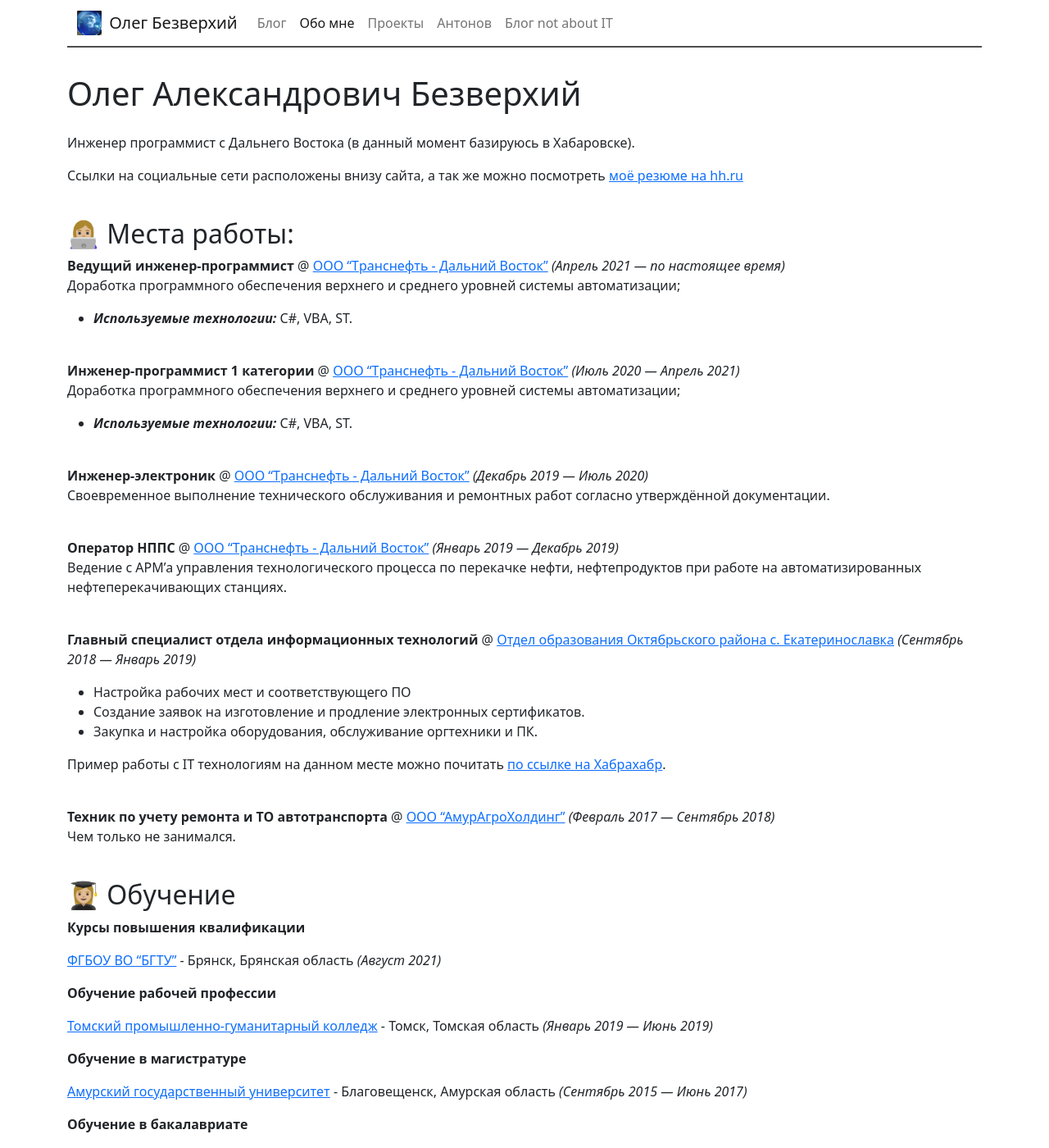
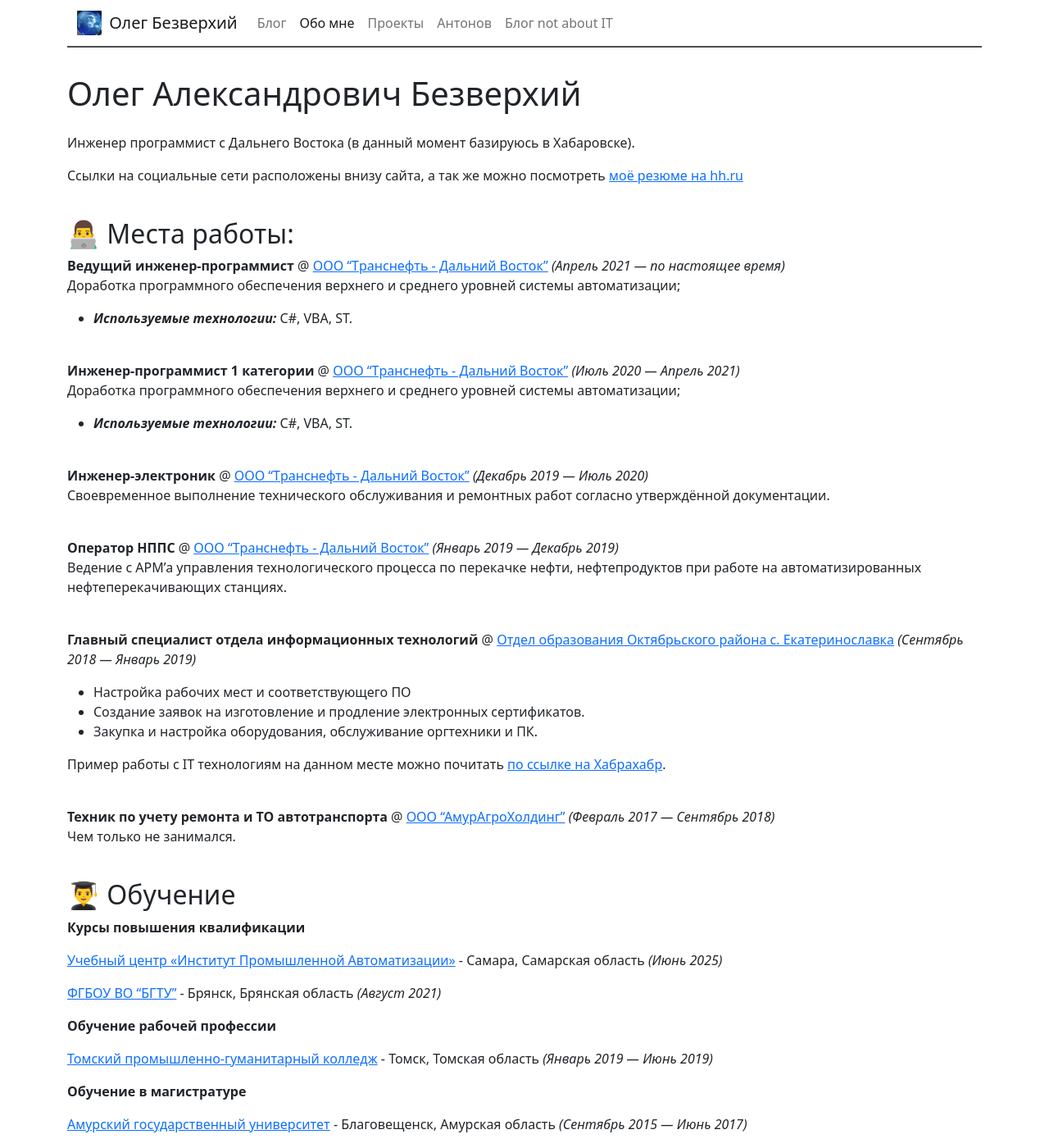
Before and after one commit to OlegBezverhii/olegbezverhii.github.io, a Jekyll site: the page built from anypages/about.md, in a window 1280 px wide and 1400 px high. Shown: the whole window at 82% size. Built offline with Jekyll 4.4.1, drawn with Linux system fonts in a browser that asks for light colours.

```diff
--- a/anypages/about.md
+++ b/anypages/about.md
@@ -9,7 +9,7 @@ permalink: /about/
 Ссылки на социальные сети расположены внизу сайта, а так же можно посмотреть [моё резюме на hh.ru](https://blagoveschensk.hh.ru/resume/100a47e7ff099c5d9b0039ed1f3359764f7137)
 <br><br>
 
-## 👩🏼‍💻 Места работы:
+## 👨‍💻 Места работы:
 
 **Ведущий инженер-программист** @ [ООО "Tранснефть - Дальний Восток"](https://fareast.transneft.ru) _(Апрель 2021 — по настоящее время)_ <br>
 Доработка программного обеспечения верхнего и среднего уровней системы автоматизации;
@@ -41,9 +41,11 @@ permalink: /about/
 Чем только не занимался.
 <br><br>
 
-## 👩🏼‍🎓 Обучение
+## 👨‍🎓 Обучение
 
 **Курсы повышения квалификации**<br>
+
+[Учебный центр «Институт Промышленной Автоматизации»](https://ipa.sms-a.ru/event_news.htm?msg=953) - Самара, Самарская область _(Июнь 2025)_
 
 [ФГБОУ ВО "БГТУ"](https://www.tu-bryansk.ru/) - Брянск, Брянская область _(Август 2021)_
 
```
